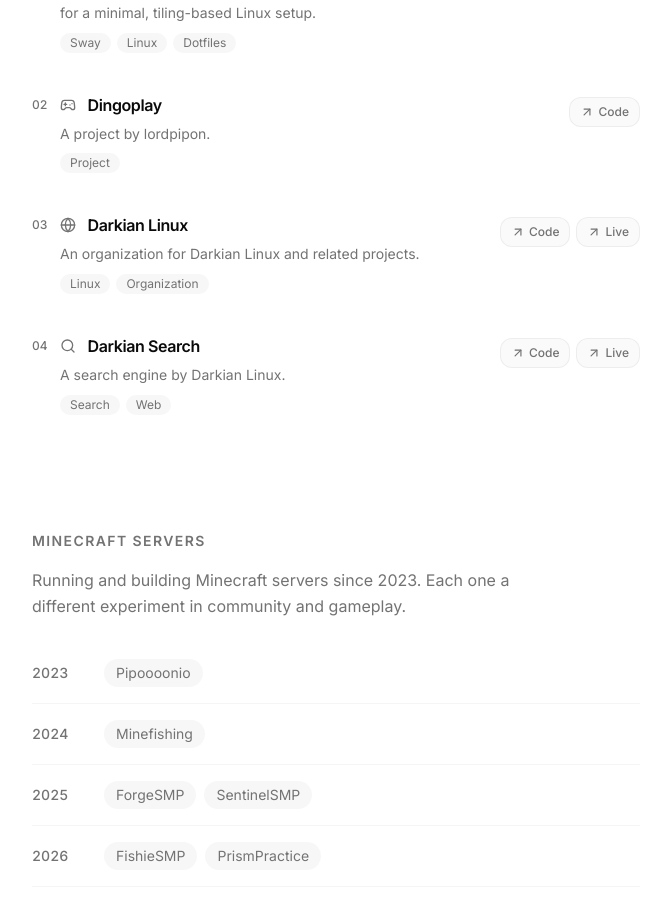
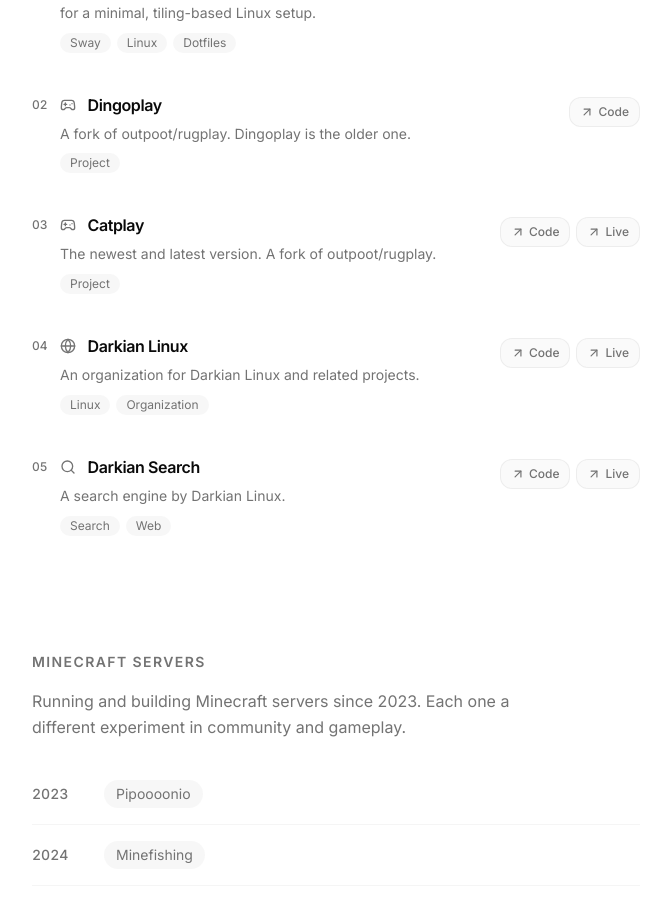
Before and after one commit to lordpipon/portfolio, a Next.js app: page / in a window 1280 px wide. Shown: the part 881-1782 px from the top of the page, without its empty margins (304-975 px from the left). Built offline with nearby package versions, Linux system fonts and the light colour scheme.

Commit message:
Add Catplay project, update Dingoplay description

```diff
--- a/app/page.tsx
+++ b/app/page.tsx
@@ -88,13 +88,23 @@
   {
     num: "02",
     title: "Dingoplay",
-    description: "A project by lordpipon.",
+    description: "A fork of outpoot/rugplay. Dingoplay is the older one.",
     tags: ["Project"],
     href: "https://github.com/lordpipon/dingoplay",
     icon: Gamepad2,
   },
   {
     num: "03",
+    title: "Catplay",
+    description:
+      "The newest and latest version. A fork of outpoot/rugplay.",
+    tags: ["Project"],
+    href: "https://github.com/lordpipon/catplay",
+    liveHref: "https://catplay.org",
+    icon: Gamepad2,
+  },
+  {
+    num: "04",
     title: "Darkian Linux",
     description:
       "An organization for Darkian Linux and related projects.",
@@ -104,7 +114,7 @@
     icon: Globe,
   },
   {
-    num: "04",
+    num: "05",
     title: "Darkian Search",
     description: "A search engine by Darkian Linux.",
     tags: ["Search", "Web"],
```
